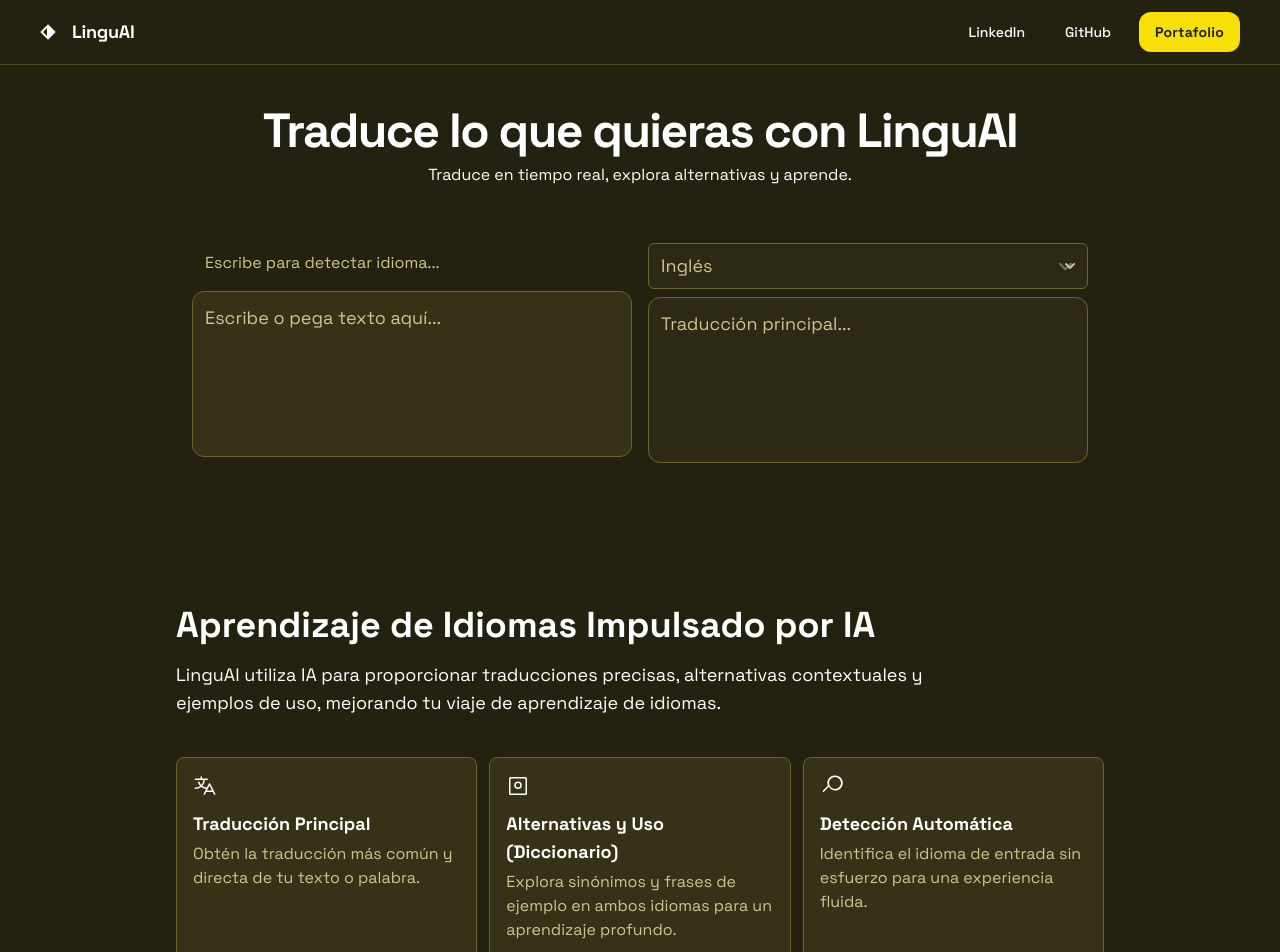
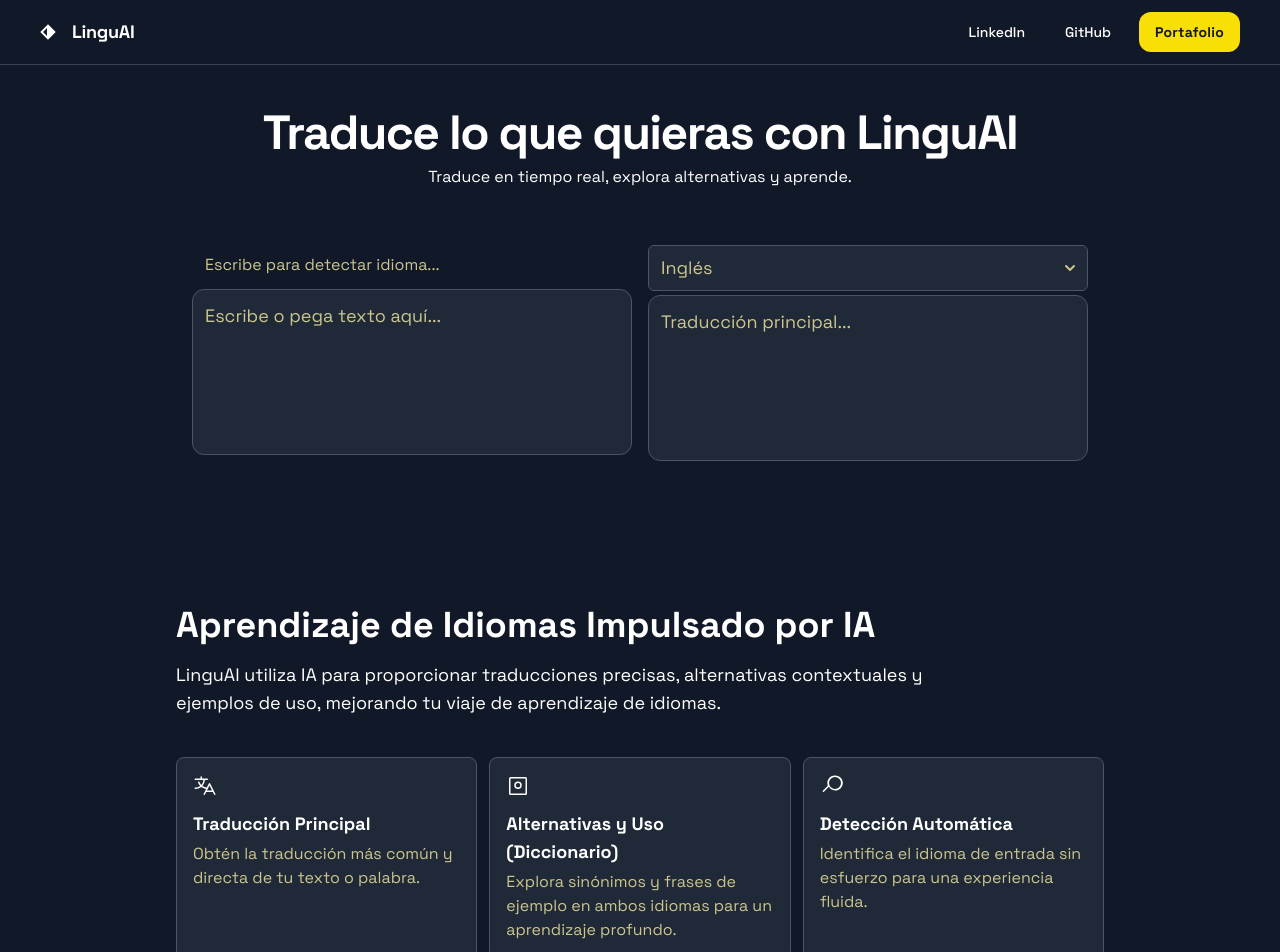
Before and after one commit to JohanMorales211/language-ai, an Angular app: page /home in a window 1280 px wide. Shown: the top 952 px of the page. Built offline with nearby package versions, Linux system fonts and the light colour scheme.

Commit message:
fix: Update background colors in header, home page, and global styles for consistency

```diff
--- a/src/app/components/header/header.component.html
+++ b/src/app/components/header/header.component.html
@@ -1,4 +1,4 @@
-<header class="flex items-center justify-between whitespace-nowrap border-b border-solid border-b-[#4a4621] px-2 sm:px-6 lg:px-10 py-3">
+<header class="flex items-center justify-between whitespace-nowrap border-b border-solid border-b-[#374151] px-2 sm:px-6 lg:px-10 py-3">
   <div class="flex-shrink-0 flex items-center gap-2 sm:gap-4 text-white">
     <div class="size-4">
       <svg viewBox="0 0 48 48" fill="none" xmlns="http://www.w3.org/2000/svg">
@@ -23,7 +23,7 @@
       href="https://www.linkedin.com/in/johan-morales-b3809b206/"
       target="_blank"
       rel="noopener noreferrer"
-      class="text-white text-xs sm:text-sm font-medium leading-normal px-2 py-1 sm:px-3 sm:py-2 rounded-md sm:rounded-xl hover:bg-[#4a4621] transition-colors duration-200"
+      class="text-white text-xs sm:text-sm font-medium leading-normal px-2 py-1 sm:px-3 sm:py-2 rounded-md sm:rounded-xl hover:bg-[#374151] transition-colors duration-200"
     >
       LinkedIn
     </a>
@@ -31,7 +31,7 @@
       href="https://github.com/JohanMorales211"
       target="_blank"
       rel="noopener noreferrer"
-      class="text-white text-xs sm:text-sm font-medium leading-normal px-2 py-1 sm:px-3 sm:py-2 rounded-md sm:rounded-xl hover:bg-[#4a4621] transition-colors duration-200"
+      class="text-white text-xs sm:text-sm font-medium leading-normal px-2 py-1 sm:px-3 sm:py-2 rounded-md sm:rounded-xl hover:bg-[#374151] transition-colors duration-200"
     >
       GitHub
     </a>
@@ -39,7 +39,7 @@
       href="https://johanmorales211.github.io/portafolio-personal/"
       target="_blank"
       rel="noopener noreferrer"
-      class="flex items-center justify-center whitespace-nowrap rounded-md sm:rounded-xl h-8 sm:h-10 px-2 sm:px-4 bg-[#f8e006] text-[#232110] text-xs sm:text-sm font-bold leading-normal tracking-[0.01em] sm:tracking-[0.015em]"
+      class="flex items-center justify-center whitespace-nowrap rounded-md sm:rounded-xl h-8 sm:h-10 px-2 sm:px-4 bg-[#f8e006] text-[#111827] text-xs sm:text-sm font-bold leading-normal tracking-[0.01em] sm:tracking-[0.015em]"
       style="min-width: 70px;"
     >
       <span class="truncate">Portafolio</span>
--- a/src/app/pages/home/home.component.html
+++ b/src/app/pages/home/home.component.html
@@ -1,4 +1,4 @@
-<div class="relative flex size-full min-h-screen flex-col bg-[#232110] dark group/design-root overflow-x-hidden">
+<div class="relative flex size-full min-h-screen flex-col bg-[#111827] dark group/design-root overflow-x-hidden">
   <div class="layout-container flex h-full grow flex-col">
     <app-header></app-header>
 
@@ -21,7 +21,7 @@
 
               <div class="w-full max-w-full lg:max-w-4xl flex flex-col items-center gap-4 sm:gap-6">
                 <div class="w-full grid grid-cols-1 md:grid-cols-2 gap-4 @[768px]:gap-6 items-start">
-                  <div class="flex flex-col gap-2">
+                  <div class="flex flex-col gap-1">
                     <div class="h-10 flex items-center justify-start text-[#ccc68e] text-sm lg:text-base px-3 py-2 rounded-md border border-transparent">
                       {{ detectedSourceLanguageDisplay || 'Escribe para detectar idioma...' }}
                     </div>
@@ -31,18 +31,18 @@
                       placeholder="Escribe o pega texto aquí..."
                       [(ngModel)]="inputText"
                       (ngModelChange)="onInputTextChanged()"
-                      class="form-textarea w-full flex-1 resize-none rounded-xl text-white focus:outline-0 focus:ring-2 focus:ring-[#f8e006] border border-[#6a642f] bg-[#353218] p-3 placeholder:text-[#ccc68e] text-sm sm:text-base lg:text-lg"
+                      class="form-textarea w-full flex-1 resize-none rounded-xl text-white focus:outline-0 focus:ring-2 focus:ring-[#f8e006] border border-[#4b5563] bg-[#1f2937] p-3 placeholder:text-[#ccc68e] text-sm sm:text-base lg:text-lg"
                     ></textarea>
                   </div>
 
-                  <div class="flex flex-col gap-2">
+                  <div class="flex flex-col gap-1">
                     <div class="relative w-full">
                       <select
                         id="targetLanguage"
                         name="targetLanguage"
                         [(ngModel)]="targetLanguage"
                         (ngModelChange)="onTargetLanguageChanged()"
-                        class="form-select block w-full rounded-md border-[#6a642f] bg-[#2c2a14] text-[#ccc68e] focus:border-[#f8e006] focus:ring focus:ring-[#f8e006] focus:ring-opacity-50 py-2 pl-3 pr-10 text-sm sm:text-base lg:text-lg appearance-none"
+                        class="form-select bg-none block w-full rounded-md border-[#4b5563] bg-[#1f2937] text-[#ccc68e] focus:border-[#f8e006] focus:ring focus:ring-[#f8e006] focus:ring-opacity-50 py-2 pl-3 pr-10 text-sm sm:text-base lg:text-lg appearance-none"
                         [disabled]="isLoading || availableTargetLanguages.length === 0">
                         <ng-container *ngIf="availableTargetLanguages.length > 0; else noTargetOptions">
                           <option *ngFor="let lang of availableTargetLanguages" [value]="lang.code">
@@ -65,7 +65,7 @@
                       placeholder="Traducción principal..."
                       [value]="outputText"
                       readonly
-                      class="form-textarea w-full flex-1 resize-none rounded-xl text-white focus:outline-0 border border-[#6a642f] bg-[#2c2a14] p-3 placeholder:text-[#ccc68e] text-sm sm:text-base lg:text-lg"
+                      class="form-textarea w-full flex-1 resize-none rounded-xl text-white focus:outline-0 border border-[#4b5563] bg-[#1f2937] p-3 placeholder:text-[#ccc68e] text-sm sm:text-base lg:text-lg"
                     ></textarea>
                   </div>
                 </div>
@@ -79,10 +79,10 @@
                 </div>
                 <div *ngIf="!isLoading" class="mt-2 h-12"></div>
 
-                <div *ngIf="outputText && dictionaryEntries.length > 0 && !isLoading" class="w-full mt-4">
+                <div *ngIf="outputText && dictionaryEntries.length > 0 && !isLoading" class="w-full mt-2">
                    <h3 class="text-lg lg:text-xl font-semibold text-white mb-3">Diccionario: Uso y Alternativas</h3>
                    <div class="space-y-4">
-                     <div *ngFor="let entry of dictionaryEntries; let i = index" class="p-4 rounded-lg border border-[#6a642f] bg-[#2c2a14]">
+                     <div *ngFor="let entry of dictionaryEntries; let i = index" class="p-4 rounded-lg border border-[#4b5563] bg-[#1f2937]">
                        <h4 class="text-[#f8e006] font-semibold text-md lg:text-lg mb-1">
                          <span *ngIf="i === 0 && entry.alternative_in_target_lang === outputText" class="text-amber-300">(Traducción Principal): </span>
                          <span *ngIf="i > 0 || (i === 0 && entry.alternative_in_target_lang !== outputText)">{{ i + 1 }}. </span>
@@ -98,7 +98,7 @@
                      </div>
                    </div>
                 </div>
-                 <div *ngIf="outputText && dictionaryEntries.length === 0 && !isLoading" class="w-full mt-4 p-4 rounded-lg border border-[#6a642f] bg-[#2c2a14] text-[#ccc68e] text-sm lg:text-base">
+                 <div *ngIf="outputText && dictionaryEntries.length === 0 && !isLoading" class="w-full mt-2 p-4 rounded-lg border border-[#4b5563] bg-[#1f2937] text-[#ccc68e] text-sm lg:text-base">
                     No se encontraron alternativas o ejemplos adicionales para esta traducción.
                  </div>
 
@@ -118,7 +118,7 @@
             </p>
           </div>
           <div class="grid grid-cols-1 sm:grid-cols-[repeat(auto-fit,minmax(200px,1fr))] gap-3 p-0">
-            <div class="flex flex-1 gap-3 rounded-lg border border-[#6a642f] bg-[#353218] p-4 flex-col">
+            <div class="flex flex-1 gap-3 rounded-lg border border-[#4b5563] bg-[#1f2937] p-4 flex-col">
               <div class="text-white" data-icon="Translate" data-size="24px" data-weight="regular">
                 <svg xmlns="http://www.w3.org/2000/svg" width="24px" height="24px" fill="currentColor" viewBox="0 0 256 256">
                   <path d="M239.15,212.42l-56-112a8,8,0,0,0-14.31,0l-21.71,43.43A88,88,0,0,1,100,126.93,103.65,103.65,0,0,0,127.69,64H152a8,8,0,0,0,0-16H96V32a8,8,0,0,0-16,0V48H24a8,8,0,0,0,0,16h87.63A87.76,87.76,0,0,1,88,116.35a87.74,87.74,0,0,1-19-31,8,8,0,1,0-15.08,5.34A103.63,103.63,0,0,0,76,127a87.55,87.55,0,0,1-52,17,8,8,0,0,0,0,16,103.46,103.46,0,0,0,64-22.08,104.18,104.18,0,0,0,51.44,21.31l-26.6,53.19a8,8,0,0,0,14.31,7.16L140.94,192h70.11l13.79,27.58A8,8,0,0,0,232,224a8,8,0,0,0,7.15-11.58ZM148.94,176,176,121.89,203.05,176Z"></path>
@@ -129,7 +129,7 @@
                 <p class="text-[#ccc68e] text-sm lg:text-base font-normal leading-normal">Obtén la traducción más común y directa de tu texto o palabra.</p>
               </div>
             </div>
-            <div class="flex flex-1 gap-3 rounded-lg border border-[#6a642f] bg-[#353218] p-4 flex-col">
+            <div class="flex flex-1 gap-3 rounded-lg border border-[#4b5563] bg-[#1f2937] p-4 flex-col">
               <div class="text-white" data-icon="FilePpt" data-size="24px" data-weight="regular">
                  <svg xmlns="http://www.w3.org/2000/svg" width="24px" height="24px" fill="currentColor" viewBox="0 0 256 256"><path d="M208,32H48A16,16,0,0,0,32,48V208a16,16,0,0,0,16,16H208a16,16,0,0,0,16-16V48A16,16,0,0,0,208,32Zm0,176H48V48H208V208ZM128,80a40,40,0,1,1-40,40A40,40,0,0,1,128,80Zm0,64a24,24,0,1,0-24-24A24,24,0,0,0,128,144Z"></path></svg>
               </div>
@@ -138,7 +138,7 @@
                 <p class="text-[#ccc68e] text-sm lg:text-base font-normal leading-normal">Explora sinónimos y frases de ejemplo en ambos idiomas para un aprendizaje profundo.</p>
               </div>
             </div>
-            <div class="flex flex-1 gap-3 rounded-lg border border-[#6a642f] bg-[#353218] p-4 flex-col">
+            <div class="flex flex-1 gap-3 rounded-lg border border-[#4b5563] bg-[#1f2937] p-4 flex-col">
               <div class="text-white" data-icon="Article" data-size="24px" data-weight="regular">
                 <svg xmlns="http://www.w3.org/2000/svg" width="24px" height="24px" fill="currentColor" viewBox="0 0 256 256"><path d="M160,16A80,80,0,0,0,83.29,124.71L30.34,177.66a8,8,0,0,0,0,11.31,8,8,0,0,0,11.32,0L94.59,136A79.93,79.93,0,1,0,160,16Zm0,144a64,64,0,1,1,64-64A64.07,64.07,0,0,1,160,160Z"></path></svg>
               </div>
--- a/src/styles.css
+++ b/src/styles.css
@@ -1,6 +1,6 @@
 body {
   margin: 0;
-  background-color: #232110;
+  background-color: #111827;
   font-family: "Space Grotesk", "Noto Sans", sans-serif;
   color: white;
 }
```
